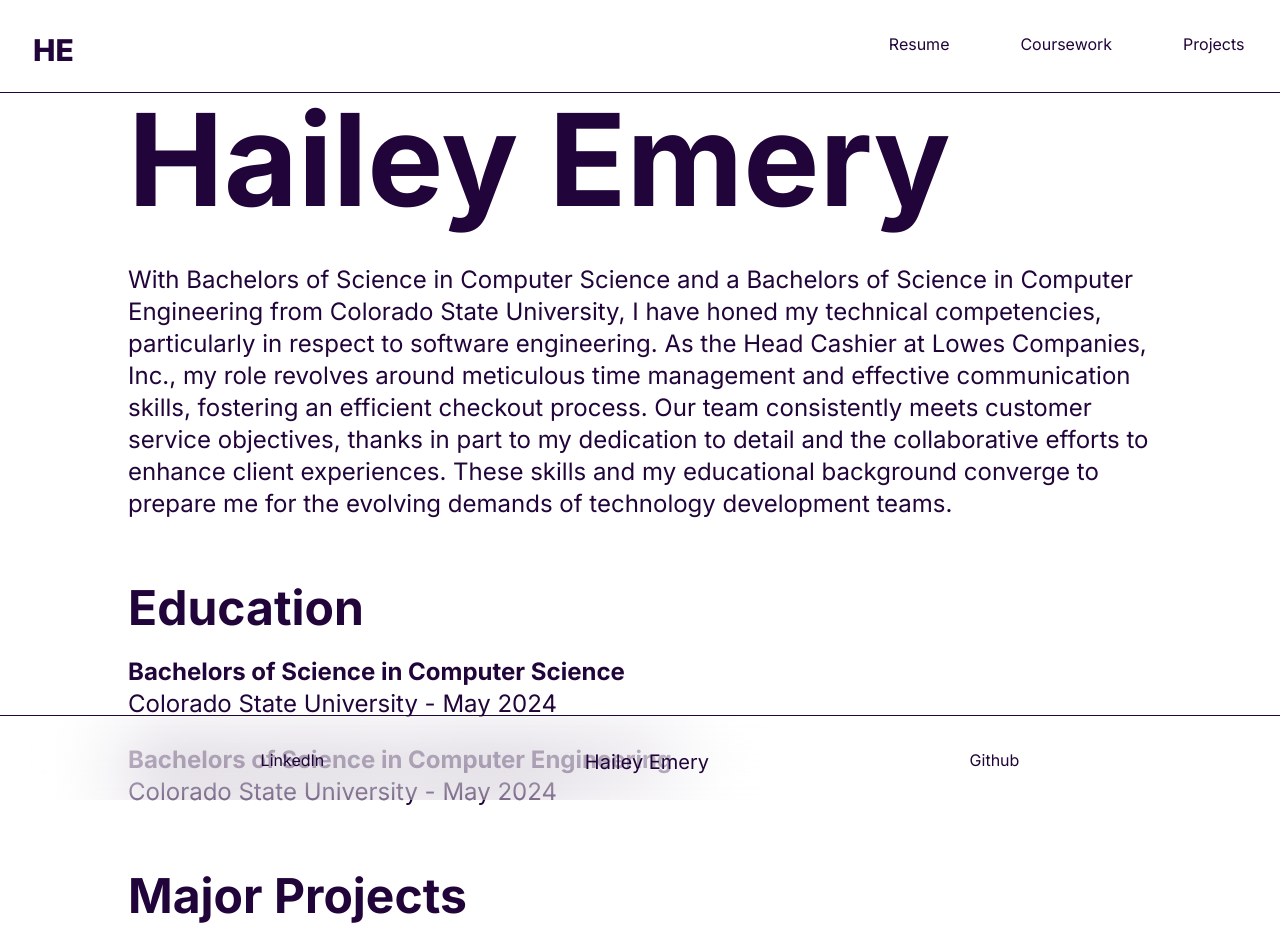
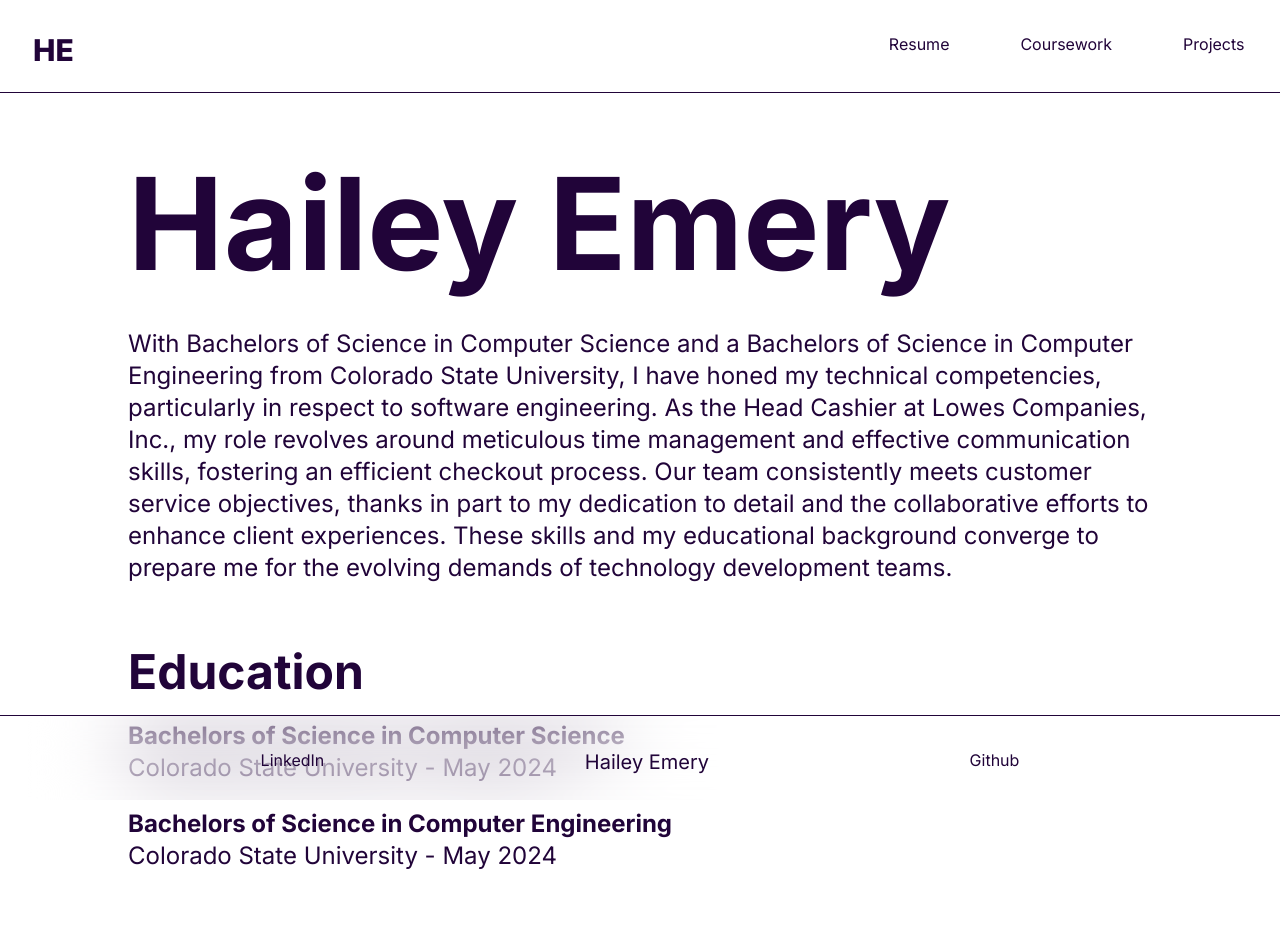
Before and after one commit to HaileyEmery/portfolio_website, a Next.js app: page / in a window 1280 px wide. Shown: the top 938 px of the page. Built offline with nearby package versions, Linux system fonts and the light colour scheme.

Commit message:
style changes and formatting fixes to main pages

```diff
--- a/src/app/Coursework/page.tsx
+++ b/src/app/Coursework/page.tsx
@@ -2,9 +2,11 @@ let CourseNameFormat="font-bold text-3xl md:text-3xl lg:text-5xl"
 export default function Coursework() {
     return (
       <div className="flex flex-col gap-y-10">
+        <br></br>
         <div>
-      <p className="font-bold text-5xl md:text-7xl lg:text-9xl ">Relevent Coursework</p>
-      </div><div>
+          <p className="font-bold text-5xl md:text-7xl lg:text-9xl ">Relevant Coursework</p>
+        </div>
+        <div>
         <br></br>
           <p className={CourseNameFormat}>Software Testing</p>
           <p className="font-semibold text-l md:text-xl lg:text-2xl">College of Natural Sciences - Spring 2024</p>
--- a/src/app/Projects/page.tsx
+++ b/src/app/Projects/page.tsx
@@ -1,6 +1,7 @@
 export default function Projects() {
     return (
       <div className="flex flex-col gap-y-10">
+        <br></br>
         <div>
           <p className="font-bold text-5xl md:text-7xl lg:text-9xl ">Projects</p>
         </div>
--- a/src/app/Resume/page.tsx
+++ b/src/app/Resume/page.tsx
@@ -1,10 +1,12 @@
 export default function Page() {
     return (
       <div className="flex flex-col gap-y-10">
-      <div>
-      <p className="font-bold text-5xl md:text-7xl lg:text-9xl "> Resume</p>
-      </div><div>
-      </div>
+        <br></br>
+        <div>
+          <p className="font-bold text-5xl md:text-7xl lg:text-9xl "> Resume</p>
+        </div>
+        <div>
+        </div>
       </div>
   );
 }
--- a/src/app/page.tsx
+++ b/src/app/page.tsx
@@ -2,6 +2,7 @@ import Link from 'next/link';
 export default function Page() {
   return (
       <div className="flex flex-col gap-y-10">
+        <br></br>
         <div>
           <p className="font-bold text-5xl md:text-7xl lg:text-9xl "> Hailey Emery</p>
         </div>
@@ -12,9 +13,11 @@ export default function Page() {
           <br></br>
           <p className="font-bold text-3xl md:text-3xl lg:text-5xl">Education</p>
           <br></br>
-          <p className="text-l md:text-xl lg:text-2xl"> <p className="font-bold">Bachelors of Science in Computer Science</p> Colorado State University - May 2024</p>
+          <p className="text-l md:text-xl lg:text-2xl font-bold">Bachelors of Science in Computer Science</p>
+          <p className="text-l md:text-xl lg:text-2xl"> Colorado State University - May 2024</p>
           <br></br>
-          <p className="text-l md:text-xl lg:text-2xl"> <p className="font-bold">Bachelors of Science in Computer Engineering</p> Colorado State University - May 2024</p>
+          <p className="text-l md:text-xl lg:text-2xl font-bold">Bachelors of Science in Computer Engineering</p>
+          <p className="text-l md:text-xl lg:text-2xl"> Colorado State University - May 2024</p>
         </div>
         <div>
           <br></br>
@@ -24,7 +27,6 @@ export default function Page() {
           <br></br>
           <Link href="/Projects" className="text-l md:text-xl lg:text-2xl"> Networking Automation Project </Link>
         </div>
-
        </div>
   );
 }
```
Lines whose indentation alone changed are shown as unchanged.
